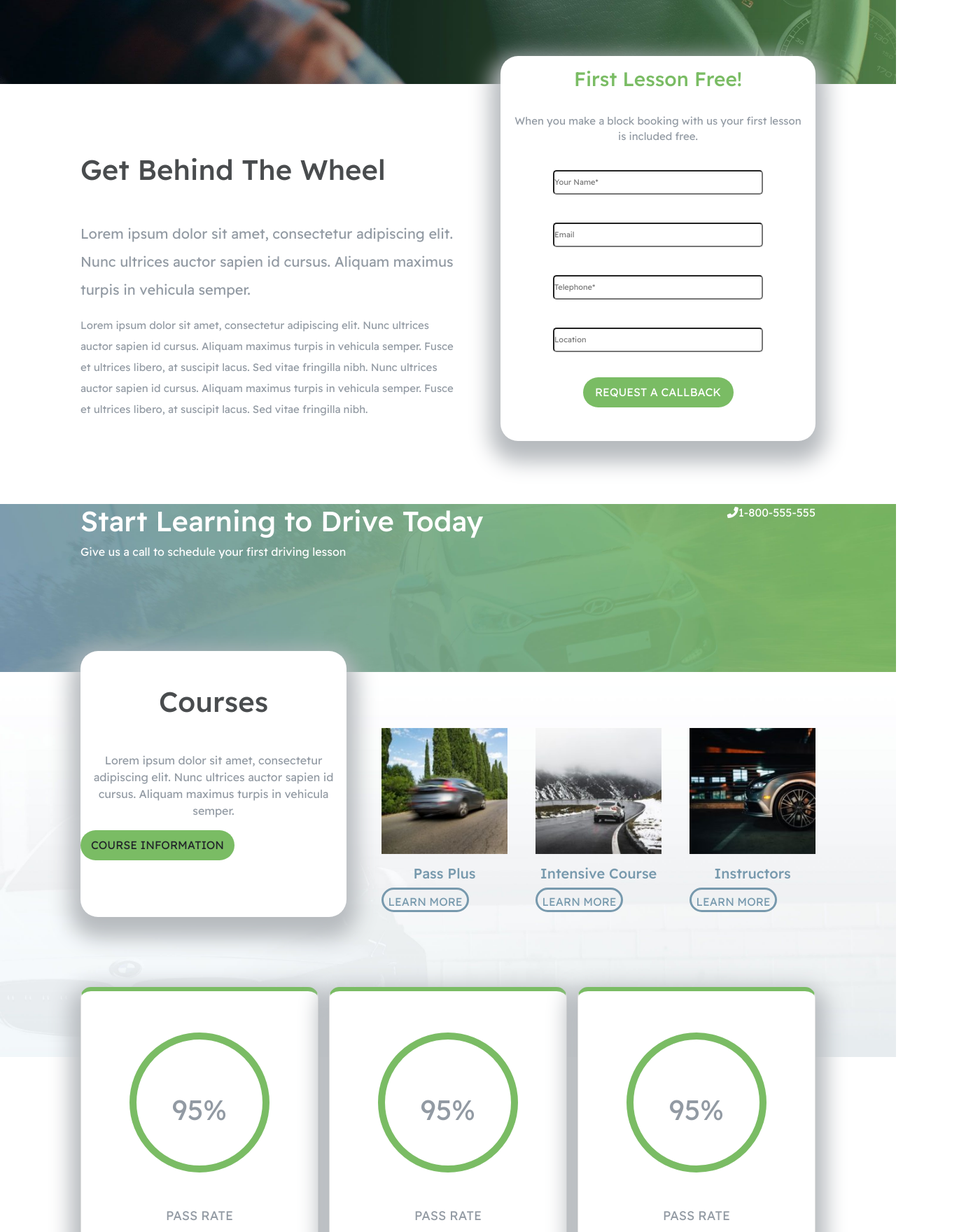
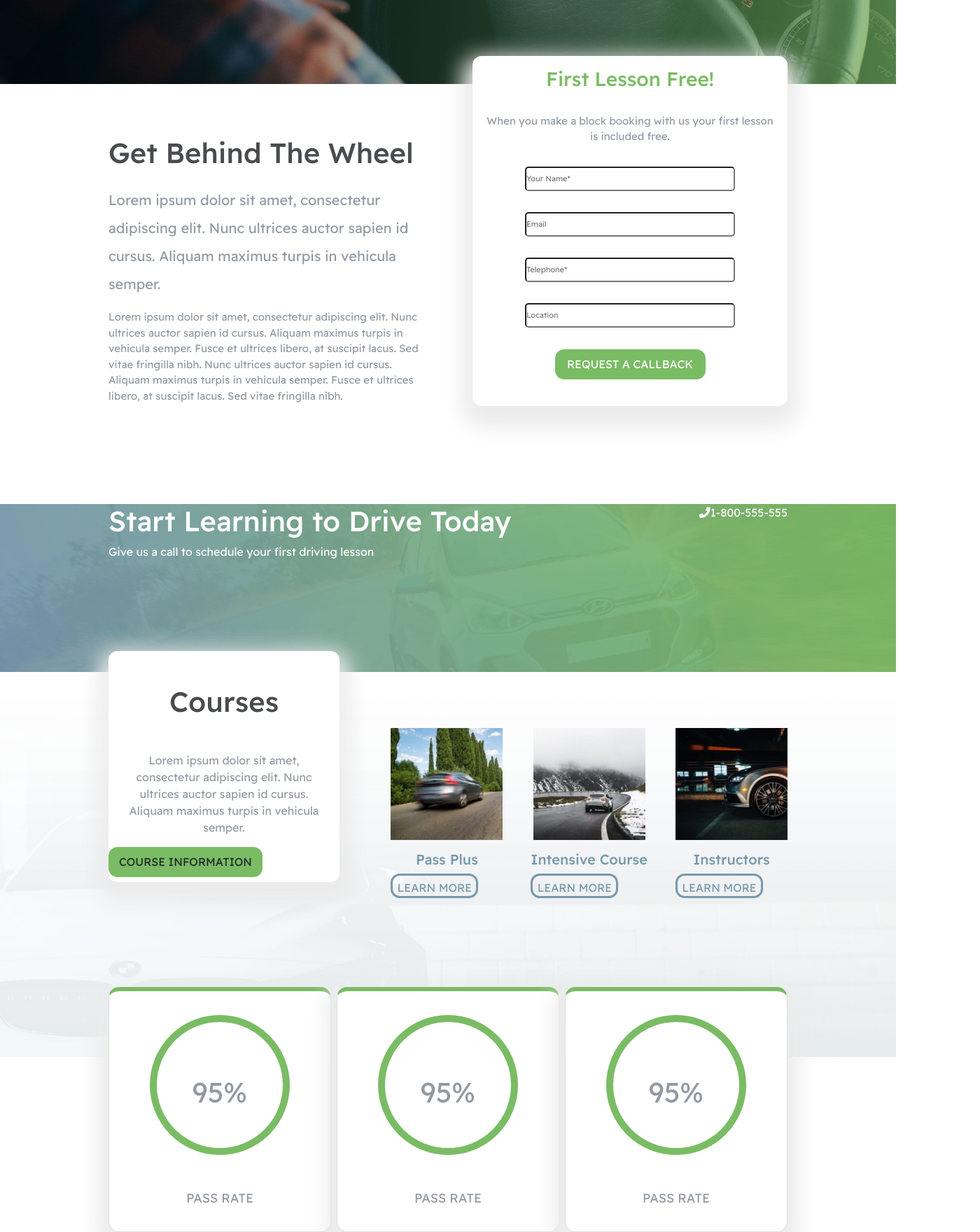
Before and after one commit to artemisia000/proj-html-vuejs, a Vue app: page / in a window 1280 px wide. Shown: the part 520-2280 px from the top of the page at 70% size, 1400 px wide, since content can reach past the window. Built offline with nearby package versions, Linux system fonts and the light colour scheme; a web font is replaced by a local one.

Commit message:
NewsLetter

```diff
--- a/src/App.vue
+++ b/src/App.vue
@@ -31,7 +31,7 @@ export default {
 @import '@/components/styles/globals';
 
 .content{
-  width: 1050px;
+  width: 970px;
   margin: 0 auto;
   display: flex;
 }
--- a/src/components/Courses.vue
+++ b/src/components/Courses.vue
@@ -57,8 +57,8 @@ export default {
 
 
     .tab{
-        width: 380px;
-        height: 380px;
+        width: 330px;
+        height: 330px;
         background-color: #fff;
         top: -30px;
 
@@ -79,7 +79,7 @@ export default {
         margin-left: 40px;
 
         img{
-            width: 180px;
+            width: 160px;
         }
 
     .btnAviat{
--- a/src/components/Footer.vue
+++ b/src/components/Footer.vue
@@ -1,5 +1,7 @@
 <template>
 <footer>
+
+    <NewsLetter />
 
 
 </footer>
@@ -9,9 +11,15 @@
 </template>
 
 <script>
+import NewsLetter from '@/components/NewsLetter.vue';
+
+
 export default {
-    name: 'Footer'
+    name: 'Footer',
 
+    components:{
+        NewsLetter,
+    }
 }
 </script>
 
--- a/src/components/Hero3.vue
+++ b/src/components/Hero3.vue
@@ -1,10 +1,10 @@
 <template>
 <div class="hero d-flex justify-content-center">
-    <div class="content news">
-        <div>
+    <div class="news">
+        <div class="latest">
             <h1 class="box3" >Latest News</h1>
         </div>
-        <div>
+        <div class="d-flex" >
             <div class="card">
                 <img src="../assets/choosecar.jpg" alt="">
                 <h4>gdhdjdkd</h4>
@@ -17,13 +17,11 @@
                 <span>djdjdkd</span>
                 <span>ddkdkdkd</span>
             </div>
-
         </div>
-
-
     </div>
     <div>
-        <img src="../assets/triangleBottom.png" alt="">
+        <img src="../assets/triangleBottom.png" alt=""
+        class="triangle">
     </div>
 </div>
 
@@ -46,20 +44,30 @@ export default {
     position: relative;
 
     .news{
+        width: 970px;
         height: 500px;
+        margin: 0 auto;
         background-color: #fff;
         border-top: 6px solid #7799ad;
         border-radius: 10px 10px 0 0;
         position: absolute;
         top: -35px;
-        left: 229px;
+        left: 269px;
 
+        .latest{
+            width: 970px;
+            text-align: center;
+        }
 
+        .card{
+            width: 400px;
+            height: 100%;
+        }
 
     }
 
-    img{
-        width: 1050px;
+    .triangle{
+        width: 970px;
         margin-top: 465px;
         }
 
--- a/src/components/Instructors.vue
+++ b/src/components/Instructors.vue
@@ -3,37 +3,37 @@
 <div class="content justify-content-between">
     <div class="card boxes">
         <img src="../assets/mikehart.jpg" alt="">
-        <h4 class="box3 mt-5" >Mike Hart</h4>
+        <h4 class="box3 mt-3" >Mike Hart</h4>
         <div class="social">
             <i class="box fab fa-facebook-f"></i>
             <i class="box fab fa-twitter"></i>
             <i class="box fab fa-instagram"></i>
         </div>
-        <span class="box mt-4 lh-lg" >
+        <span class="box mt-3 lh-lg" >
             Lorem ipsum dolor sit amet, consectetur adipiscing elit.
         </span>
     </div>
     <div class="card boxes">
         <img src="../assets/johnsmith.jpg" alt="">
-        <h4 class="box3 mt-5" >John Smith</h4>
+        <h4 class="box3 mt-3" >John Smith</h4>
         <div class="social">
             <i class="box fab fa-facebook-f"></i>
             <i class="box fab fa-twitter"></i>
             <i class="box fab fa-instagram"></i>
         </div>
-        <span class="box mt-4 lh-lg" >
+        <span class="box mt-3 lh-lg" >
             Lorem ipsum dolor sit amet, consectetur adipiscing elit.
         </span>
     </div>
     <div class="card boxes">
         <img src="../assets/angelahart.jpg" alt="">
-        <h4 class="box3 mt-5" >Angela Hart</h4>
+        <h4 class="box3 mt-3" >Angela Hart</h4>
         <div class="social">
             <i class="box fab fa-facebook-f"></i>
             <i class="box fab fa-twitter"></i>
             <i class="box fab fa-instagram"></i>
         </div>
-        <span class="box mt-4 lh-lg" >
+        <span class="box mt-3 lh-lg" >
             Lorem ipsum dolor sit amet, consectetur adipiscing elit.
         </span>
     </div>
@@ -52,22 +52,22 @@ export default {
 <style scoped lang="scss">
 
 .card{
-    width: 340px;
-    height: 400px;
+    width: 318px;
+    height: 350px;
     border-radius: 15px;
     border-top: 6px solid #7abc64;
     justify-content: center;
     align-items: center;
     text-align: center;
-    padding: 20px;
+    padding: 15px;
     bottom: -45px;
 
     img{
-        width: 250px;
+        width: 200px;
     }
 
     .social{
-        margin-top: 15px;
+        margin-top: 10px;
 
         i{
             padding: 0 12px;
--- /dev/null
+++ b/src/components/NewsLetter.vue
@@ -0,0 +1,34 @@
+<template>
+<div class="hero" >
+    <div class="news">
+        <h1 class="box3">Sign up to our Newsletter</h1>
+        <input type="text">
+        <div class="btnAvada">
+            SUBSCRIBE
+        </div>
+        <p>(We do not share your data with anybody, and only use it for its intended purpose)</p>
+    </div>
+</div>
+
+
+
+</template>
+
+<script>
+export default {
+    name: 'NewsLetter'
+
+}
+</script>
+
+<style scoped lang="scss">
+
+.hero{
+    width: 100%;
+    height: 320px;
+    background-image: url(../assets/newsletter_background.jpg);
+    background-size: cover;
+}
+
+
+</style>
--- a/src/components/Percentages.vue
+++ b/src/components/Percentages.vue
@@ -34,8 +34,8 @@ export default {
 
 
 .card{
-    width: 340px;
-    height: 400px;
+    width: 318px;
+    height: 350px;
     border-radius: 15px;
     border-top: 6px solid #7abc64;
     justify-content: center;
--- a/src/components/SectionTop.vue
+++ b/src/components/SectionTop.vue
@@ -1,10 +1,10 @@
 <template>
  <div class="content box sectionTop">
      <div class="text">
-         <h1 class="box3 my-5" >Get Behind The Wheel</h1>
+         <h1 class="box3 my-4" >Get Behind The Wheel</h1>
          <p class="f-20 lh-lg" >Lorem ipsum dolor sit amet, consectetur adipiscing elit. Nunc ultrices auctor sapien id cursus. Aliquam maximus turpis in vehicula semper.
          </p>
-         <p class="f-15 lh-lg" >Lorem ipsum dolor sit amet, consectetur adipiscing elit. Nunc ultrices auctor sapien id cursus. Aliquam maximus turpis in vehicula semper. Fusce et ultrices libero, at suscipit lacus. Sed vitae fringilla nibh. Nunc ultrices auctor sapien id cursus. Aliquam maximus turpis in vehicula semper. Fusce et ultrices libero, at suscipit lacus. Sed vitae fringilla nibh.
+         <p class="f-15  lh-base" >Lorem ipsum dolor sit amet, consectetur adipiscing elit. Nunc ultrices auctor sapien id cursus. Aliquam maximus turpis in vehicula semper. Fusce et ultrices libero, at suscipit lacus. Sed vitae fringilla nibh. Nunc ultrices auctor sapien id cursus. Aliquam maximus turpis in vehicula semper. Fusce et ultrices libero, at suscipit lacus. Sed vitae fringilla nibh.
          </p>
      </div>
      <div class="form boxes d-flex align-items-center text-center">
@@ -47,14 +47,14 @@ export default {
     position: relative;
 
     .text{
-        width: 540px;
+        width: 450px;
         margin-top: 50px;
 
     }
 
     .form{
         width: 450px;
-        height: 550px;
+        height: 500px;
         display: flex;
         flex-direction: column;
         background-color: #fff;
@@ -67,7 +67,7 @@ export default {
             color: #d2d1d1;
             border-radius: 1px solid #d2d1d1;
             border-radius: 5px;
-            margin: 20px auto;
+            margin: 15px auto;
         }
         .btn2{
             width: 215px;
--- a/src/components/styles/globals.scss
+++ b/src/components/styles/globals.scss
@@ -57,6 +57,8 @@
 
 
 
+
+
 //BUTTONS
 
 .btnAvada{
--- a/src/components/styles/utilities.scss
+++ b/src/components/styles/utilities.scss
@@ -11,7 +11,7 @@ $text-col-4: #7799ad;
 
 $height-btn: 43px;
 $line-h: 43px;
-$bord-rad: 25px;
+$bord-rad: 13px;
 
 
 $bord-col: 3px solid #7799ad;
@@ -26,7 +26,7 @@ $dec-none: none;
 //BOXES
 
 $pos-abs: absolute;
-$shadow: 0 15px 30px 15px #b6babe;
+$shadow: 0 15px 30px 15px #ebebeb;
 $index: 3;
 
 //TYPOGRAPHY
```
